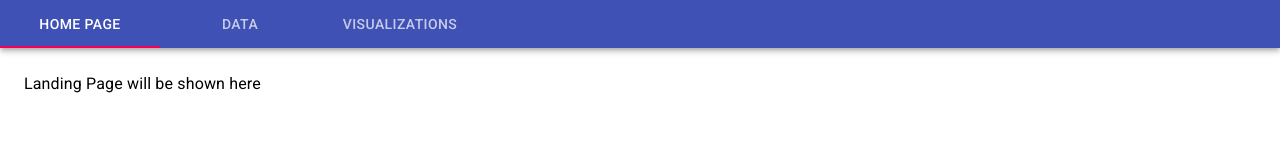
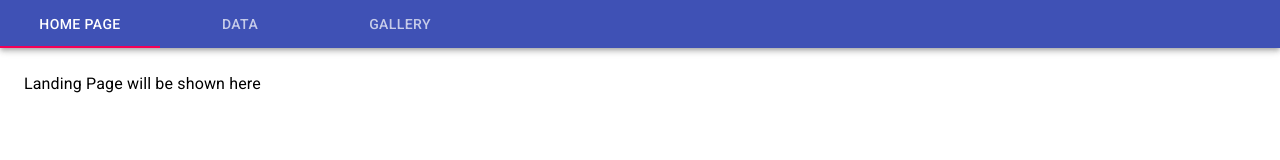
Before and after one commit to lekhacminhphuong/DRDP, a React (Create React App) app in the folder frontend/: page / in a window 1280 px wide. Shown: the top 160 px of the page. Built offline with nearby package versions, Linux system fonts and the light colour scheme; the HTML template or start-up script is replaced by a standard one.

Commit message:
Change name on Visualization tab to “Gallery”

```diff
--- a/frontend/src/components/NavBar.js
+++ b/frontend/src/components/NavBar.js
@@ -59,7 +59,7 @@ export default function SimpleTabs() {
         <Tabs value={value} onChange={handleChange} aria-label="navbar tabs">
           <Tab label="Home Page" {...a11yProps(0)} />
           <Tab label="Data" {...a11yProps(1)} />
-          <Tab label="Visualizations" {...a11yProps(2)} />
+          <Tab label="Gallery" {...a11yProps(2)} />
         </Tabs>
       </AppBar>
       <TabPanel value={value} index={0}>
```
